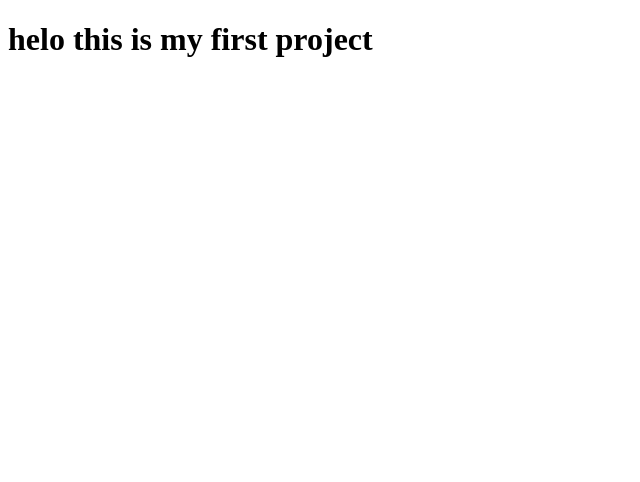
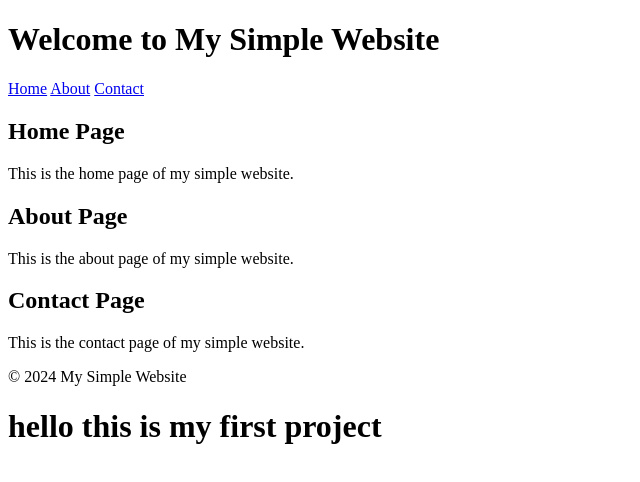
Before and after one commit to ishimweherve/my-first-project, a plain HTML site: page index.html in a window 1280 px wide. Shown: the whole page, without its empty margins (0-640 px from the left). Drawn offline with Linux system fonts and the light colour scheme.

Commit message:
adding style.css

```diff
--- a/index.html
+++ b/index.html
@@ -6,6 +6,31 @@
     <title>Document</title>
 </head>
 <body>
-    <h1>helo this is my first project</h1>
+</head>
+<body>
+    <header>
+        <h1>Welcome to My Simple Website</h1>
+    </header>
+    <nav>
+        <a href="#home">Home</a>
+        <a href="#about">About</a>
+        <a href="#contact">Contact</a>
+    </nav>
+    <section id="home">
+        <h2>Home Page</h2>
+        <p>This is the home page of my simple website.</p>
+    </section>
+    <section id="about">
+        <h2>About Page</h2>
+        <p>This is the about page of my simple website.</p>
+    </section>
+    <section id="contact">
+        <h2>Contact Page</h2>
+        <p>This is the contact page of my simple website.</p>
+    </section>
+    <footer>
+        <p>&copy; 2024 My Simple Website</p>
+    </footer>
+    <h1>hello this is my first project</h1>
 </body>
 </html>
--- /dev/null
+++ b/style.css
@@ -0,0 +1,36 @@
+<style>
+        body {
+            font-family: Arial, sans-serif;
+            margin: 0;
+            padding: 0;
+        }
+        header {
+            background-color: #333;
+            color: #fff;
+            padding: 10px;
+            text-align: center;
+        }
+        nav {
+            background-color: #444;
+            color: #fff;
+            padding: 10px;
+            text-align: center;
+        }
+        nav a {
+            color: #fff;
+            text-decoration: none;
+            margin-right: 20px;
+        }
+        section {
+            padding: 20px;
+        }
+        footer {
+            background-color: #333;
+            color: #fff;
+            text-align: center;
+            padding: 10px;
+            position: fixed;
+            bottom: 0;
+            width: 100%;
+        }
+    </style>
```
